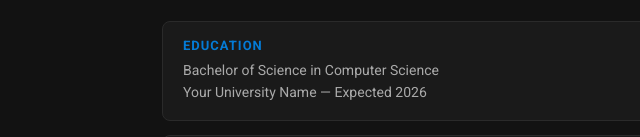
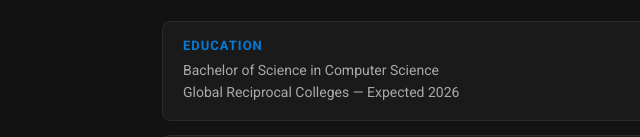
Before and after one commit to jsnothingk/OmbalPortfolio, a plain HTML site: page index.html in a window 1280 px wide. Shown: the part 805-942 px from the top of the page, 58-698 px from the left. Drawn offline with Linux system fonts and the light colour scheme; a script that the page names is missing.

Commit message:
Update index.html

```diff
--- a/index.html
+++ b/index.html
@@ -59,7 +59,7 @@
     <div class="about-cards">
       <div class="about-card">
         <h4>Education</h4>
-        <p>Bachelor of Science in Computer Science<br>Your University Name — Expected 2026</p>
+        <p>Bachelor of Science in Computer Science<br>Global Reciprocal Colleges — Expected 2026</p>
       </div>
       <div class="about-card">
         <h4>Interests</h4>
```
